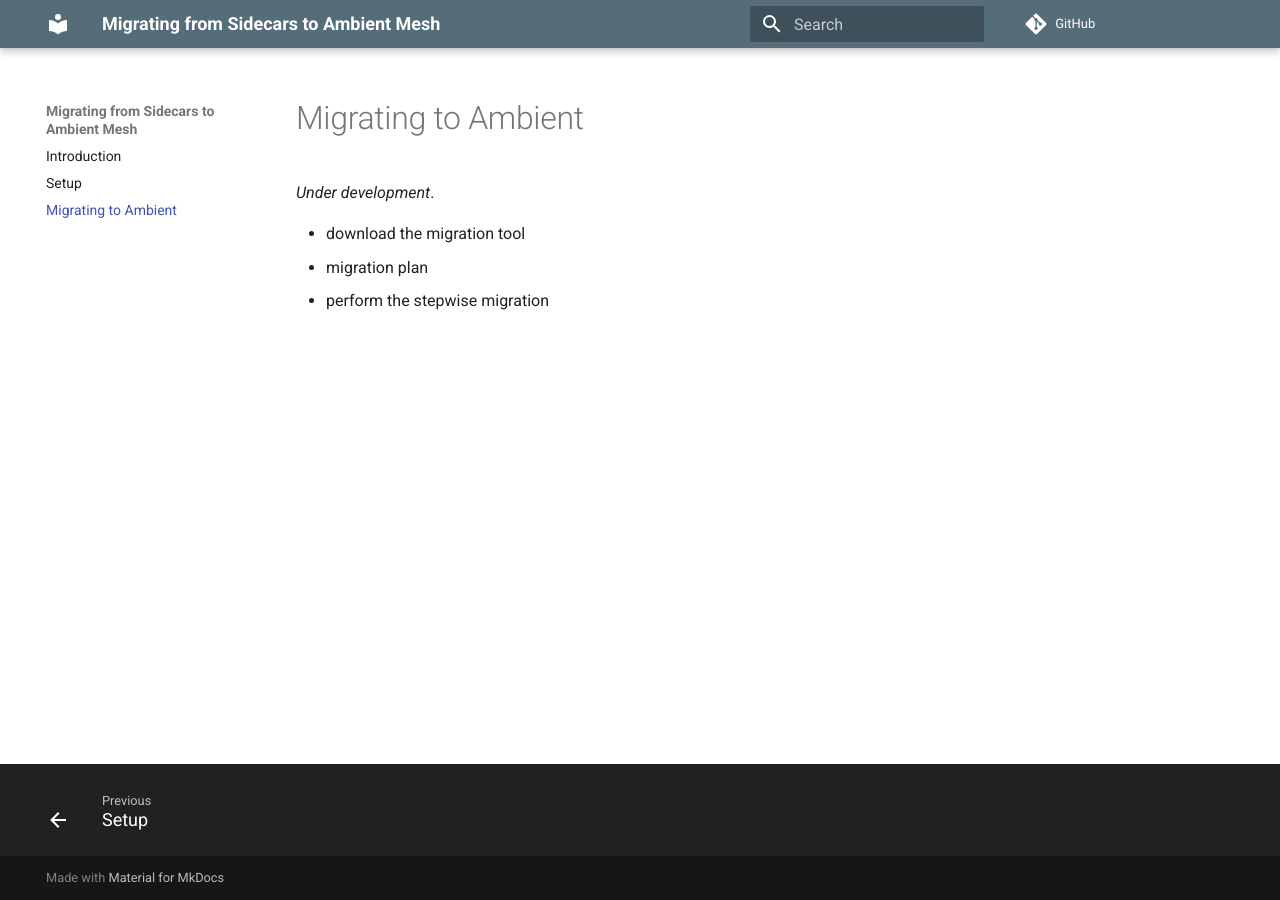
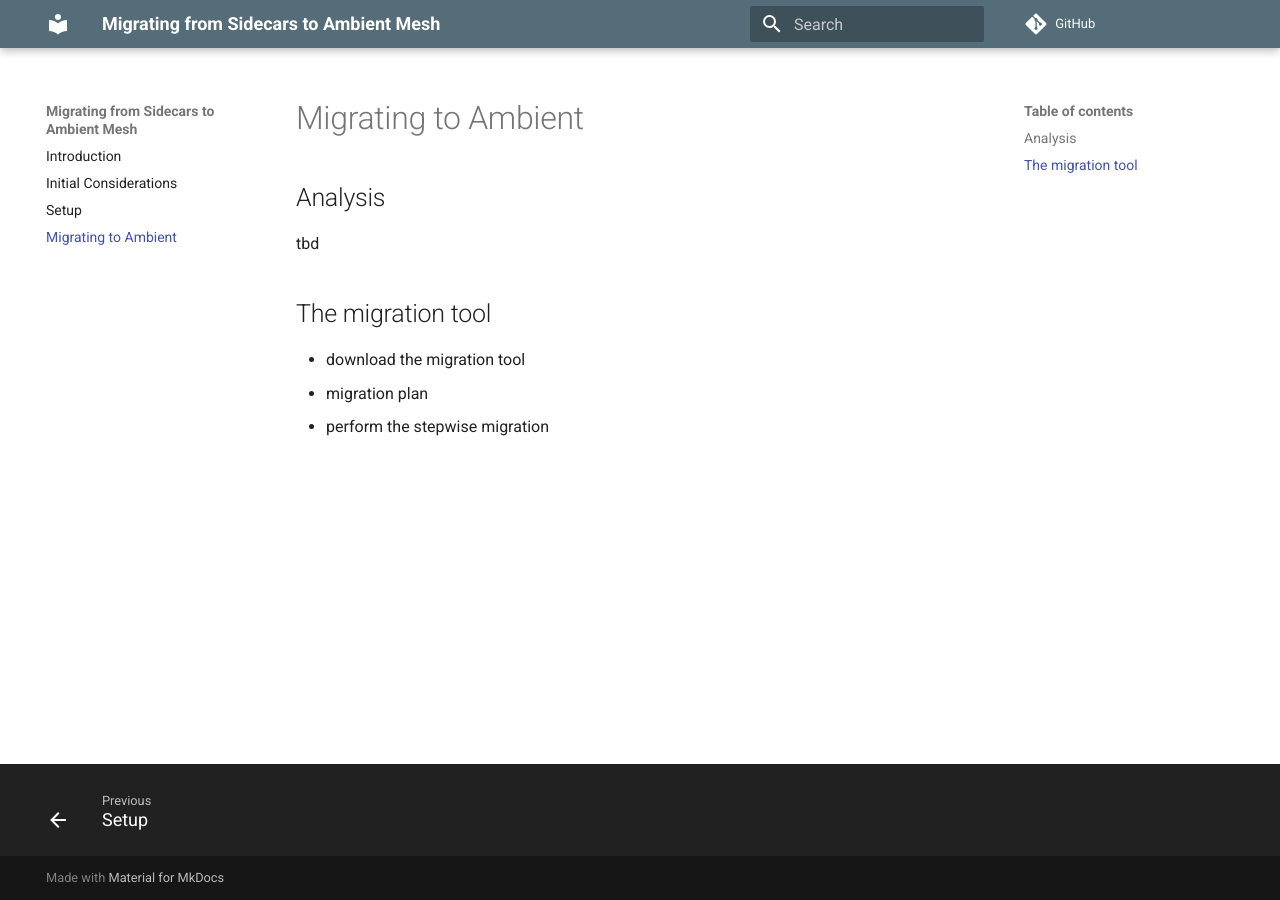
Before and after one commit to eitansuez/ambient-migration, an MkDocs documentation site: the page built from docs/migrate.md, in a window 1280 px wide. Built offline with MkDocs 1.6.1 and Material for MkDocs 9.7.7, drawn with Linux system fonts in a browser that asks for light colours; comment, search, counter and statistics services are not loaded.

Commit message:
pre-analysis, mostly

```diff
--- a/docs/migrate.md
+++ b/docs/migrate.md
@@ -1,6 +1,10 @@
 # Migrating to Ambient
 
-_Under development_.
+## Analysis
+
+tbd
+
+## The migration tool
 
 - download the migration tool
 - migration plan
--- a/mkdocs.yml
+++ b/mkdocs.yml
@@ -15,6 +15,7 @@ theme:
     primary: blue grey
 nav:
 - index.md
+- pre-analysis.md
 - setup.md
 - migrate.md
 markdown_extensions:
```
Also changed, not shown: docs/pre-analysis.md (added, +29 -0 lines).
